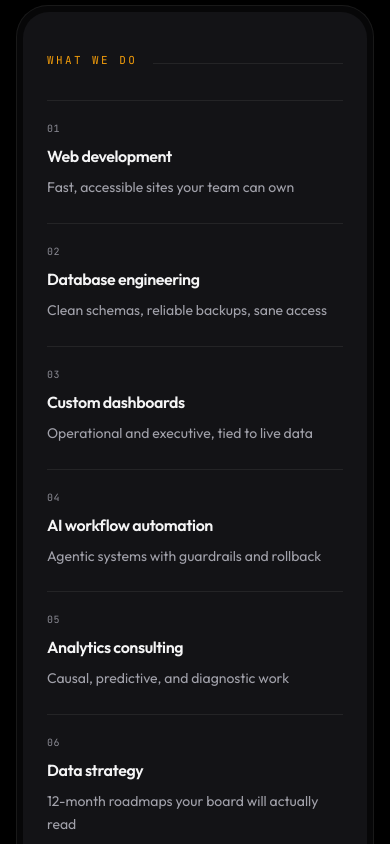
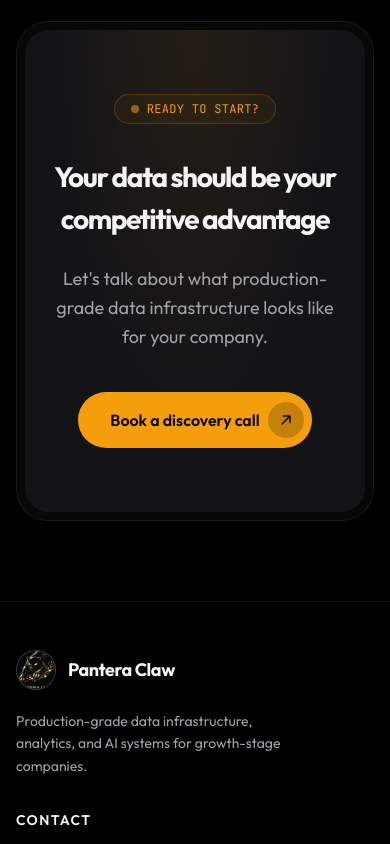
Before and after one commit to CJames1261/pantera_dev_site, a React (Vite) app: page / in a window 390 px wide. Shown: the part 7360-8204 px from the top of the page. Built offline with nearby package versions, Linux system fonts and the light colour scheme.

Commit message:
fixed redundant what we do section

```diff
--- a/src/components/sections/StatsStrip.tsx
+++ /dev/null
@@ -1,96 +0,0 @@
-import ScrollReveal from "../ScrollReveal";
-import { useInView } from "../../hooks/useInView";
-
-const ease = "cubic-bezier(0.32, 0.72, 0, 1)";
-
-const capabilities = [
-  {
-    label: "Web development",
-    detail: "Fast, accessible sites your team can own",
-  },
-  {
-    label: "Database engineering",
-    detail: "Clean schemas, reliable backups, sane access",
-  },
-  {
-    label: "Custom dashboards",
-    detail: "Operational and executive, tied to live data",
-  },
-  {
-    label: "AI workflow automation",
-    detail: "Agentic systems with guardrails and rollback",
-  },
-  {
-    label: "Analytics consulting",
-    detail: "Causal, predictive, and diagnostic work",
-  },
-  {
-    label: "Data strategy",
-    detail: "12-month roadmaps your board will actually read",
-  },
-  {
-    label: "Business intelligence",
-    detail: "Governed semantic layer, self-serve access",
-  },
-  {
-    label: "Machine learning",
-    detail: "Production models with monitoring, not demos",
-  },
-];
-
-export default function StatsStrip() {
-  const [gridRef, gridInView] = useInView();
-
-  return (
-    <section className="relative z-10 py-16 lg:py-20">
-      <div className="max-w-[1400px] mx-auto px-4 md:px-8 lg:px-16">
-        <ScrollReveal>
-          <div
-            className="p-1.5 rounded-[2rem] border border-border"
-            style={{
-              backgroundColor: "rgba(19, 19, 22, 0.4)",
-            }}
-          >
-            <div
-              className="rounded-[calc(2rem-0.375rem)] bg-surface px-6 py-10 lg:px-12 lg:py-14"
-              style={{ boxShadow: "var(--shadow-inner-highlight)" }}
-            >
-              <div className="flex items-baseline gap-4 mb-8">
-                <span className="font-mono text-[11px] text-accent uppercase tracking-[0.22em]">
-                  What we do
-                </span>
-                <span className="h-px flex-1 bg-border" aria-hidden />
-              </div>
-              <div
-                ref={gridRef}
-                className="grid grid-cols-1 sm:grid-cols-2 lg:grid-cols-4 gap-6 lg:gap-8"
-              >
-                {capabilities.map((cap, i) => (
-                  <div
-                    key={cap.label}
-                    className="border-t border-border pt-5"
-                    style={{
-                      opacity: gridInView ? 1 : 0,
-                      transform: gridInView ? "translateY(0)" : "translateY(20px)",
-                      transition: `opacity 0.6s ${ease} ${i * 0.06}s, transform 0.6s ${ease} ${i * 0.06}s`,
-                    }}
-                  >
-                    <div className="font-mono text-[10px] text-text-tertiary uppercase tracking-wider mb-2">
-                      {String(i + 1).padStart(2, "0")}
-                    </div>
-                    <div className="font-display font-semibold text-text-primary text-base lg:text-lg tracking-tight mb-2">
-                      {cap.label}
-                    </div>
-                    <div className="text-text-secondary text-sm leading-relaxed">
-                      {cap.detail}
-                    </div>
-                  </div>
-                ))}
-              </div>
-            </div>
-          </div>
-        </ScrollReveal>
-      </div>
-    </section>
-  );
-}
--- a/src/pages/Home.tsx
+++ b/src/pages/Home.tsx
@@ -5,7 +5,6 @@ import FeaturePipelines from "../components/sections/FeaturePipelines";
 import FeatureDashboards from "../components/sections/FeatureDashboards";
 import FeatureAI from "../components/sections/FeatureAI";
 import FeatureAnalytics from "../components/sections/FeatureAnalytics";
-import StatsStrip from "../components/sections/StatsStrip";
 import CTASection from "../components/sections/CTASection";
 
 export default function Home() {
@@ -22,7 +21,6 @@ export default function Home() {
       <FeatureDashboards />
       <FeatureAI />
       <FeatureAnalytics />
-      <StatsStrip />
       <CTASection />
     </>
   );
```
